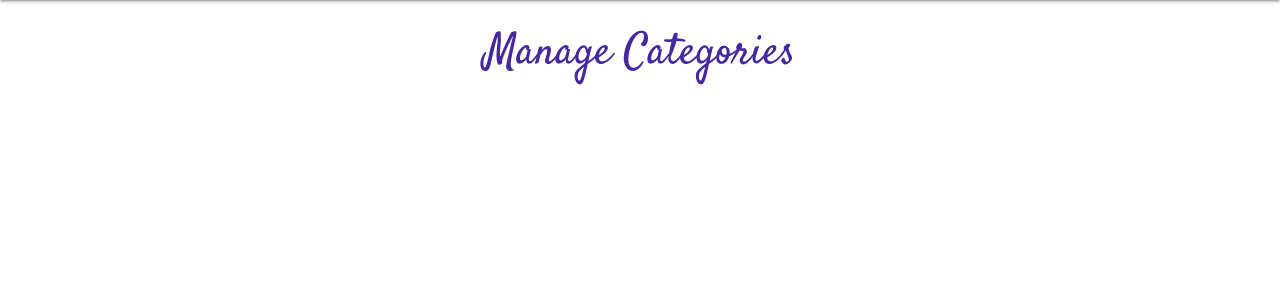
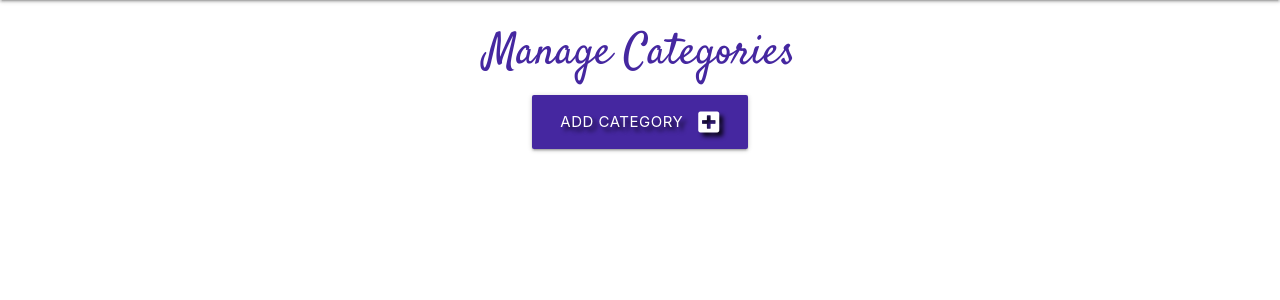
Before and after one commit to Passion4film/Milestone-Project-3, a Flask app: page /get_categories in a window 1280 px wide. Shown: the part 167-467 px from the top of the page. Run offline with Flask 2, Linux system fonts and the light colour scheme; data that the repository does not hold is empty; some libraries are stand-ins or nearby versions.

Commit message:
Add Category to db for admin user.

```diff
--- a/app.py
+++ b/app.py
@@ -166,6 +166,19 @@ def get_categories():
         title="Manage Categories")
 
 
+@app.route("/add_category", methods=["GET", "POST"])
+def add_category():
+    if request.method == "POST":
+        category = {
+            "category_name": request.form.get("category_name")
+        }
+        mongo.db.categories.insert_one(category)
+        flash("New Category Added")
+        return redirect(url_for("get_categories"))
+
+    return render_template("add_category.html", title="Add Category")
+
+
 if __name__ == "__main__":
     app.run(host=os.environ.get("IP"),
             port=int(os.environ.get("PORT")),
--- a/templates/categories.html
+++ b/templates/categories.html
@@ -2,6 +2,14 @@
 {% block content %}
 
     <h3 class="deep-purple-text text-darken-3 center-align">Manage Categories</h3>
+
+    <div class="row">
+        <div class="col s12 center-align">
+            <a href="{{ url_for('add_category') }}" class="btn-large deep-purple darken-3 text-shadow">
+                Add Category <i class="fas fa-plus-square right"></i>
+            </a>
+        </div>
+    </div>
 
     <div class="row">
         {% for category in categories %}
```
Also changed, not shown: templates/add_category.html (added, +28 -0 lines).
